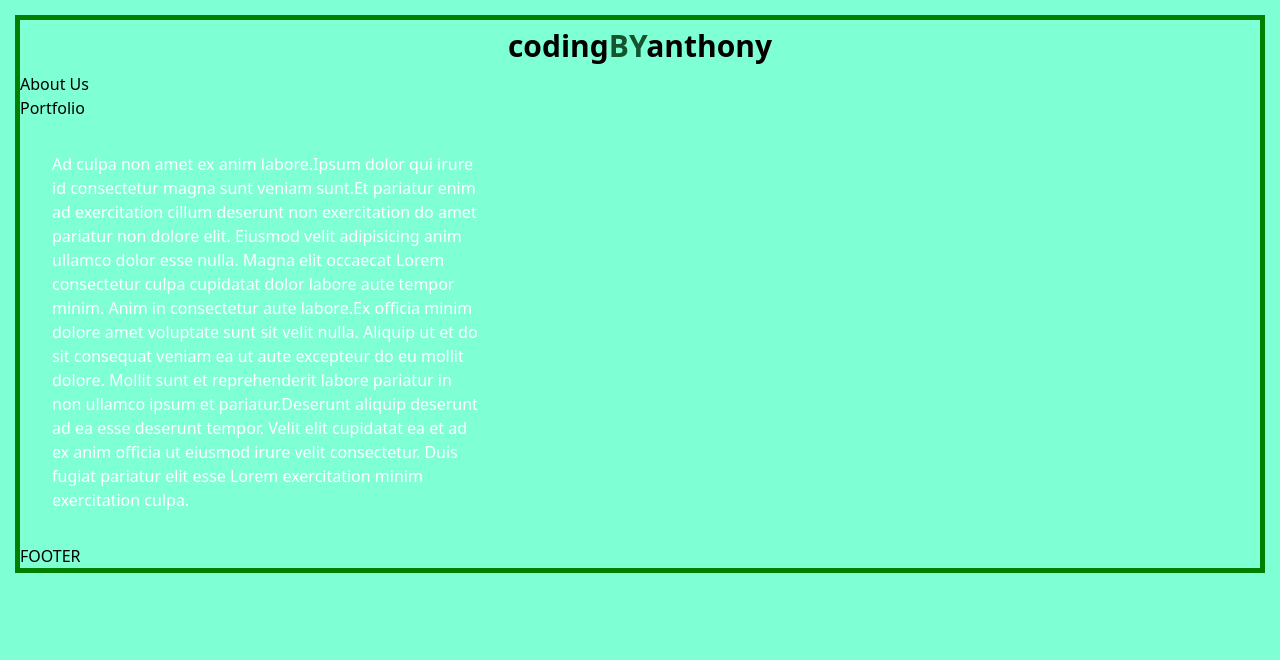
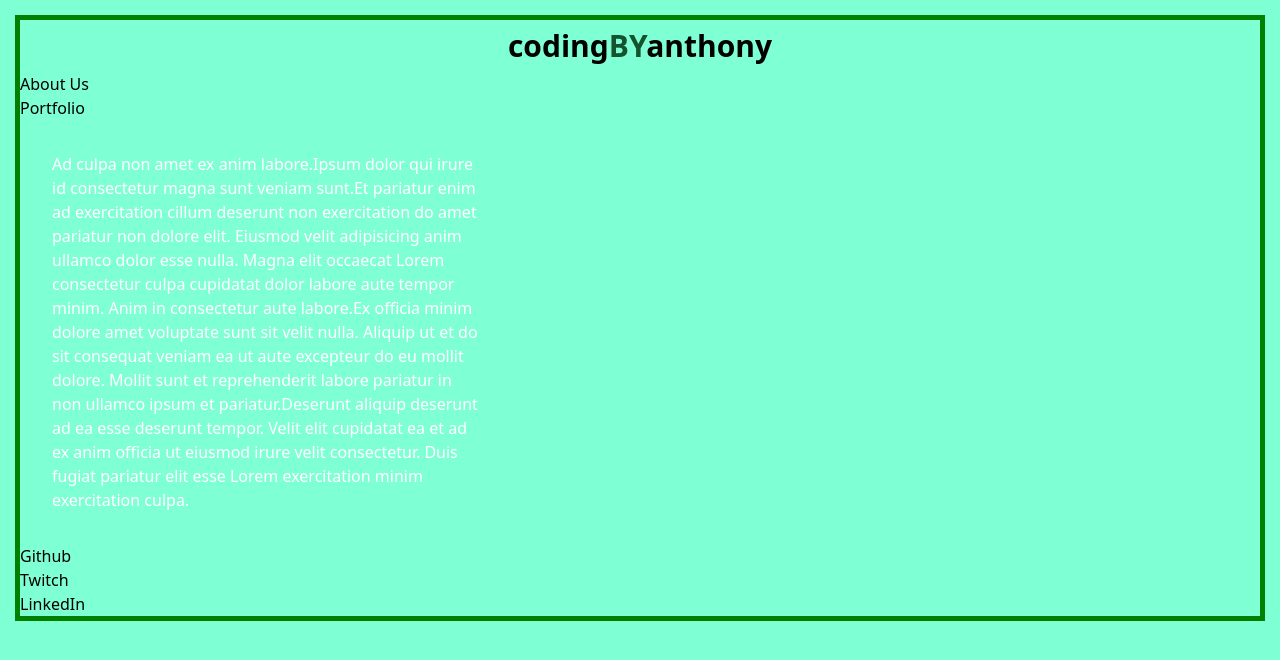
Before and after one commit to MartSpeed/codingBYanthony-portfolio, a React (Create React App) app: page / in a window 1280 px wide. Shown: the top 660 px of the page. Built offline with nearby package versions, Linux system fonts and the light colour scheme.

Commit message:
FEAT: added footer placeholder text

```diff
--- a/src/components/Footer/Footer.component.js
+++ b/src/components/Footer/Footer.component.js
@@ -1,10 +1,21 @@
 import '../../App.css'
 import React from 'react'
+
+/**
+ * - Twitch
+- GitHub
+- LinkedIn
+ *
+ */
 
 export default function Footer(){
     return(
         <div>
-            FOOTER
+            <ul>
+                <li>Github</li>
+                <li>Twitch</li>
+                <li>LinkedIn</li>
+            </ul>
         </div>
     )
 }
```
